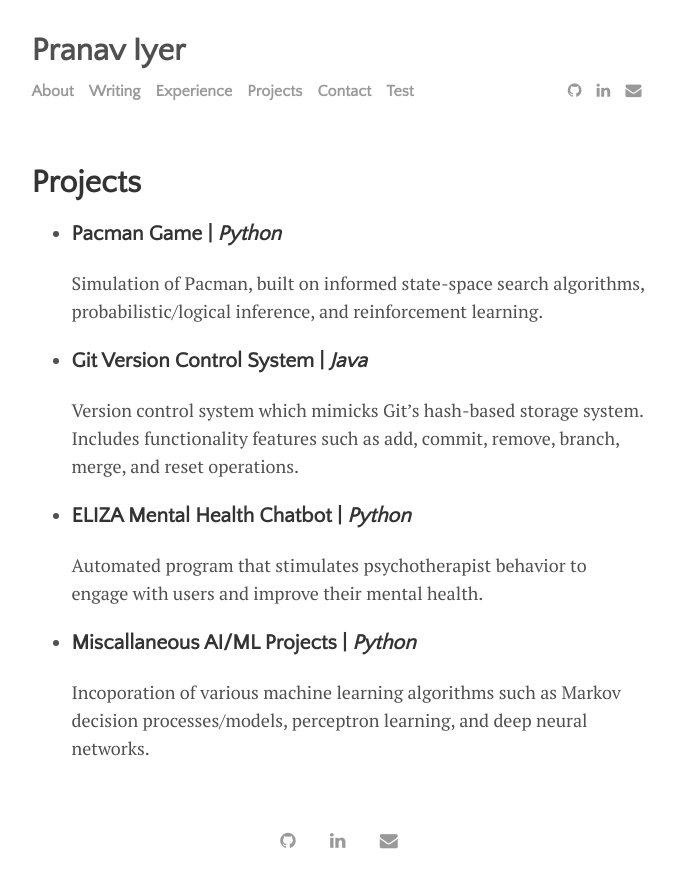
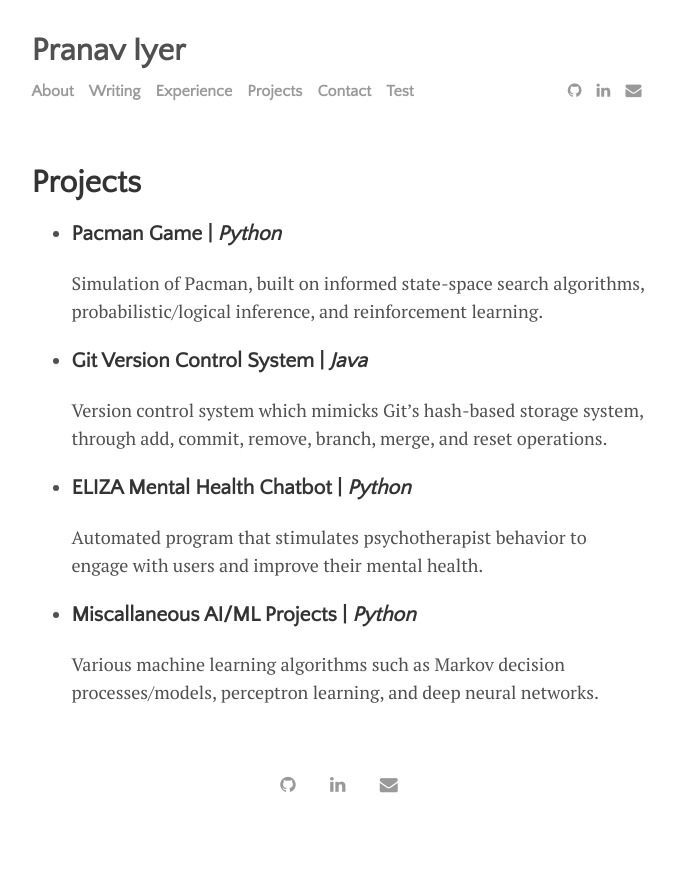
Before and after one commit to pranavxiyer/pranavxiyer.github.io, a Jekyll site: the page built from menu/projects.md, in a window 1280 px wide. Shown: the top 888 px of the page, without its empty margins (301-976 px from the left). Built offline with Jekyll 4.4.1, drawn with Linux system fonts in a browser that asks for light colours.

Commit message:
project desc aligned

```diff
--- a/menu/projects.md
+++ b/menu/projects.md
@@ -9,10 +9,10 @@ Simulation of Pacman, built on informed state-space search algorithms, probabili
 
 
 * ### Git Version Control System | *Java*
-Version control system which mimicks Git’s hash-based storage system. Includes functionality features such as add, commit, remove, branch, merge, and reset operations.
+Version control system which mimicks Git’s hash-based storage system, through add, commit, remove, branch, merge, and reset operations.
 
 * ### ELIZA Mental Health Chatbot | *Python*
 Automated program that stimulates psychotherapist behavior to engage with users and improve their mental health.
 
 * ### Miscallaneous AI/ML Projects | *Python*
-Incoporation of various machine learning algorithms such as Markov decision processes/models, perceptron learning, and deep neural networks.
+Various machine learning algorithms such as Markov decision processes/models, perceptron learning, and deep neural networks.
```
